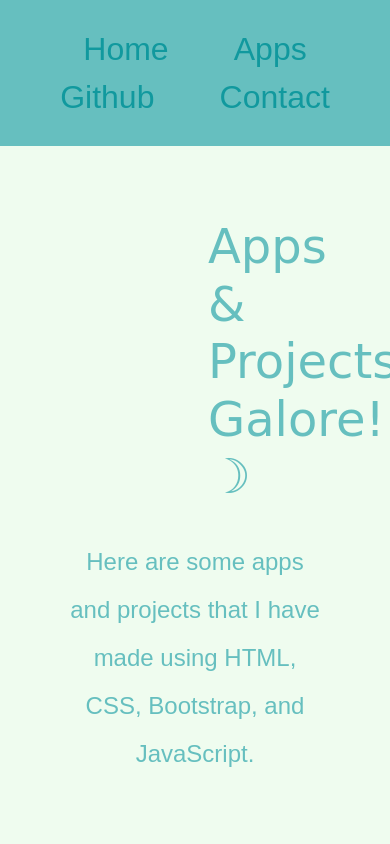
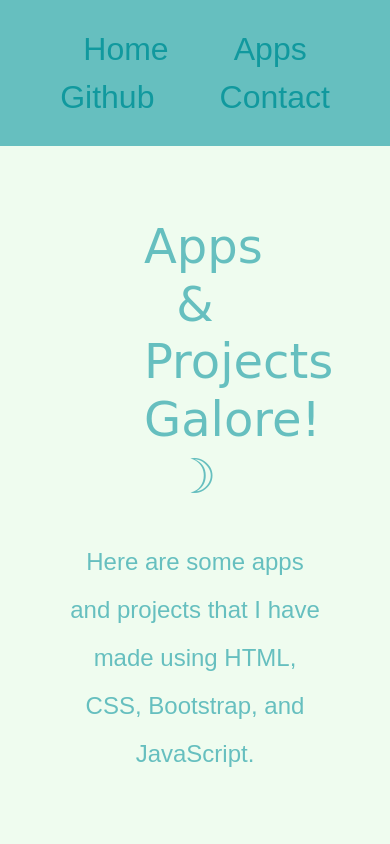
Before and after one commit to callinutter/CSS_My_Site, a plain HTML site: page apps.html in a window 390 px wide. Shown: the top 844 px of the page. Drawn offline with Linux system fonts and the light colour scheme.

Commit message:
modified mobile

```diff
--- a/css/styles.css
+++ b/css/styles.css
@@ -233,8 +233,9 @@ background-color: #66BFBF !important;
   }
 
   .app-title {
-    padding: 1.5rem 9rem !important;
+    padding: 1.5rem 5rem !important;
     font-size: 3rem !important;
+    text-align: center !important;
   }
 
   .app-description {
```
